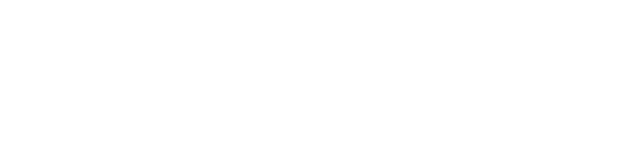
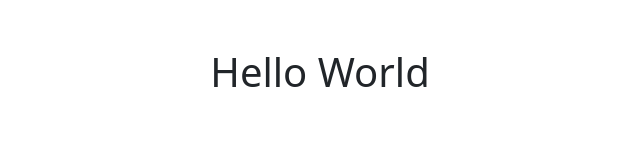
Before and after one commit to gatsuBerserk/vue-hello, a plain HTML site: page index.html in a window 1280 px wide. Shown: the whole page, without its empty margins (320-960 px from the left). Drawn offline with nearby package versions, Linux system fonts and the light colour scheme.

Commit message:
milestone 1

```diff
--- a/index.html
+++ b/index.html
@@ -14,6 +14,13 @@
 <body>
     <!-- VueJs Wrapper -->
     <main id="app">
+        <div class="containe-fluid mt-5">
+            <div class="row">
+                <div class="col-12 text-center">
+                    <h1>{{message}}</h1>
+                </div>
+            </div>
+        </div>
 
     </main>
     <script type="text/javascript" src="js/script.js"></script>
--- a/js/script.js
+++ b/js/script.js
@@ -7,6 +7,9 @@
 
 const app = new Vue (
     {
-        el : "#app"
+        el : "#app",
+        data : {
+            message : "Hello World"
+        }
     }
 )
```
